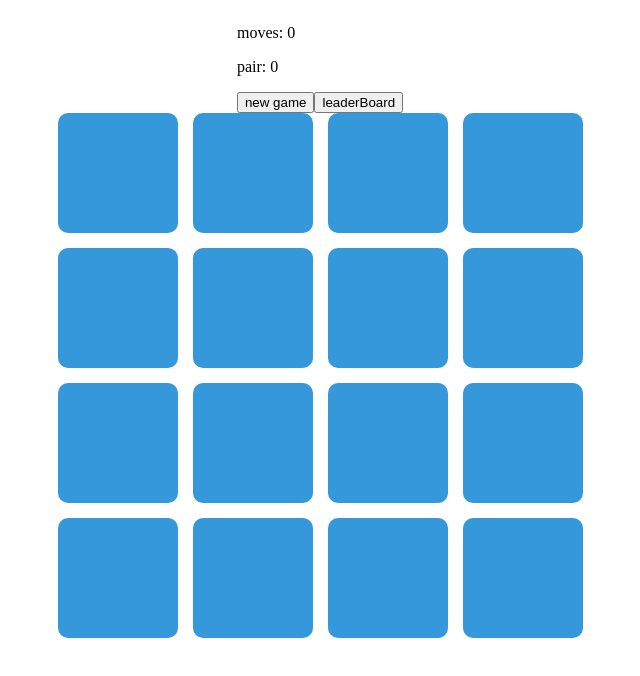
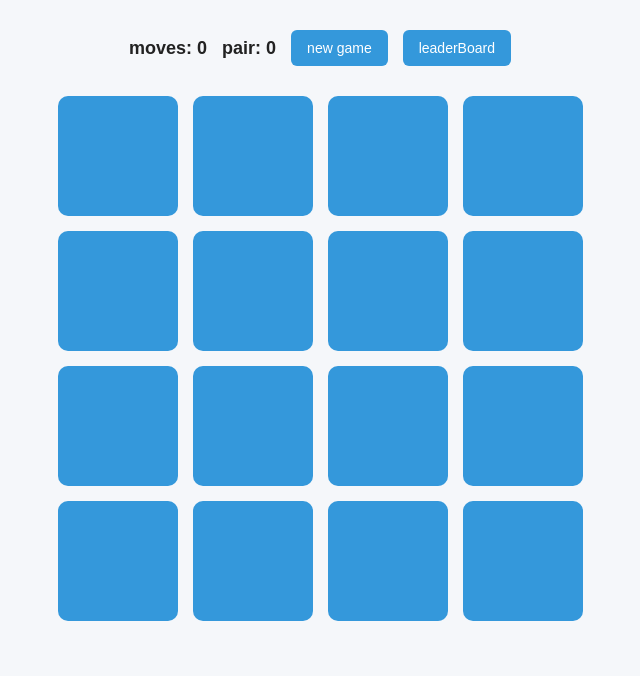
Before and after one commit to lomserg/memory-game, a plain HTML site: page index.html in a window 1280 px wide. Shown: the whole page, without its empty margins (320-960 px from the left). Drawn offline with Linux system fonts and the light colour scheme.

Commit message:
feat: close modal on escape and add some styles to header

```diff
--- a/script.js
+++ b/script.js
@@ -128,10 +128,7 @@ function createLeaderboardModal() {
   const closeBtn = document.createElement("button");
   closeBtn.textContent = "Close";
 
-  closeBtn.addEventListener("click", () => {
-    divModal.classList.remove("open");
-    document.body.style.overflow = "";
-  });
+  closeBtn.addEventListener("click", closeLeaderboard);
 
   divContentModal.append(title, results, closeBtn);
   divModal.append(divContentModal);
@@ -191,6 +188,7 @@ function createVictoryModal() {
     if (e.key === "Escape") {
       console.log(e.key);
       closeModal();
+      closeLeaderboard();
     }
   });
 
@@ -204,6 +202,7 @@ function closeModal() {
   modal.classList.remove("open");
   document.body.style.overflow = "";
 }
+
 function openModal() {
   const modal = document.querySelector(".victory-modal");
   const movesText = document.querySelector(".movesText");
@@ -215,6 +214,11 @@ function openModal() {
   modal.classList.add("open");
 }
 
+function closeLeaderboard() {
+  const modal = document.querySelector(".leaderboard-modal");
+  modal.classList.remove("open");
+  document.body.style.overflow = "";
+}
 /*
 updateStats(...)
 */
--- a/style.css
+++ b/style.css
@@ -1,8 +1,48 @@
+* {
+  box-sizing: border-box;
+}
+
+body {
+  margin: 0;
+  font-family: Arial, sans-serif;
+  background-color: #f5f7fa;
+  color: #222;
+}
+
 .app {
   min-height: 100vh;
   display: flex;
   flex-direction: column;
   align-items: center;
+  padding: 30px 20px;
+}
+
+.header-game {
+  display: flex;
+  align-items: center;
+  gap: 15px;
+  margin-bottom: 30px;
+}
+
+.moves,
+.pair {
+  margin: 0;
+  font-size: 18px;
+  font-weight: 600;
+}
+
+button {
+  padding: 10px 16px;
+  border: none;
+  border-radius: 6px;
+  background-color: #3498db;
+  color: white;
+  font-size: 14px;
+  cursor: pointer;
+}
+
+button:hover {
+  background-color: #2980b9;
 }
 
 .board {
@@ -16,6 +56,11 @@
   width: 120px;
   height: 120px;
   cursor: pointer;
+  transition: transform 0.15s;
+}
+
+.card:hover {
+  transform: scale(1.03);
 }
 
 .card-front,
@@ -30,12 +75,14 @@
   background-color: #3498db;
   border-radius: 10px;
 }
+
 .card-front img {
   width: 100%;
   height: 100%;
   object-fit: cover;
   border-radius: 10px;
 }
+
 .card-front {
   display: none;
 }
@@ -47,6 +94,7 @@
 .card.open .card-back {
   display: none;
 }
+
 .victory-modal,
 .leaderboard-modal {
   position: fixed;
@@ -54,6 +102,7 @@
   display: none;
   align-items: center;
   justify-content: center;
+  padding: 20px;
   background: rgb(0 0 0 / 60%);
   z-index: 1000;
 }
@@ -65,10 +114,11 @@
 
 .modal-content,
 .leaderboard-modal-content {
+  min-width: 300px;
   padding: 30px;
   background: white;
   border-radius: 10px;
-  min-width: 300px;
+  text-align: center;
 }
 
 .leaderboard-results {
@@ -82,4 +132,6 @@
   display: grid;
   grid-template-columns: 50px 1fr 1fr;
   gap: 10px;
+  padding: 8px 0;
+  border-bottom: 1px solid #ddd;
 }
```
